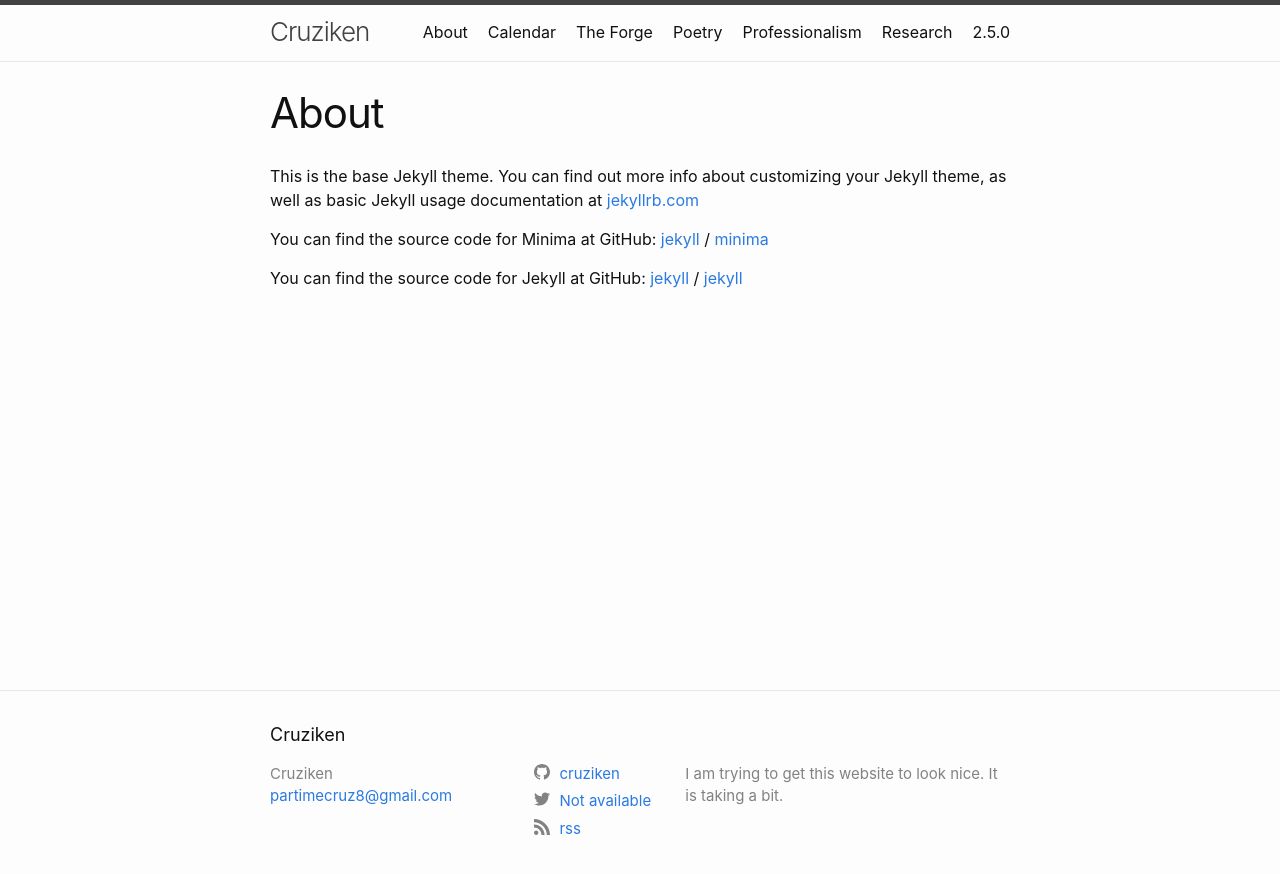
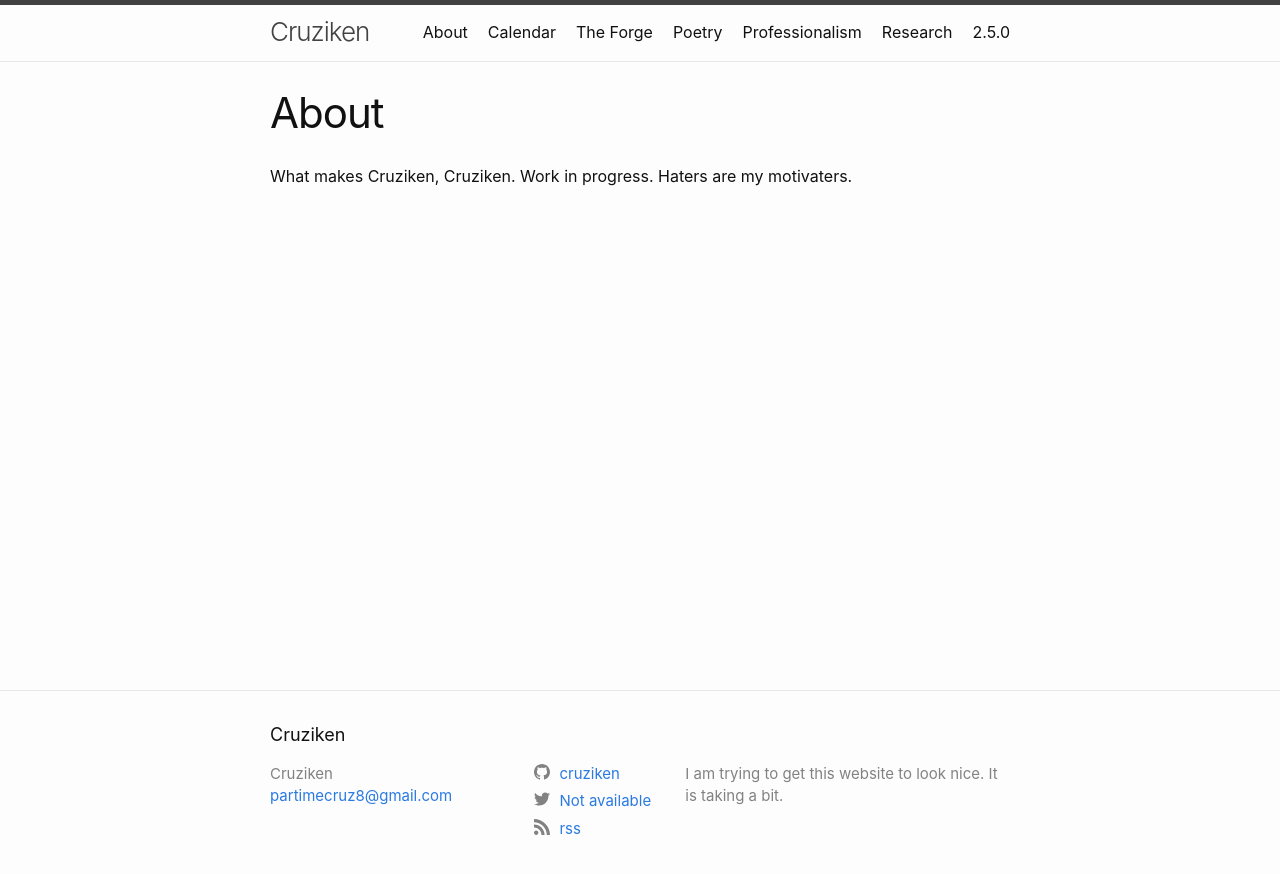
Before and after one commit to Cruziken/cruziken.github.io, a Jekyll site: the page built from about.md, in a window 1280 px wide. Shown: the top 874 px of the page. Built offline with Jekyll 4.4.1, drawn with Linux system fonts in a browser that asks for light colours.

Commit message:
Update about.md

```diff
--- a/about.md
+++ b/about.md
@@ -4,15 +4,4 @@
 permalink: /about/
 ---
 
-This is the base Jekyll theme. You can find out more info about customizing your Jekyll theme, as well as basic Jekyll usage documentation at [jekyllrb.com](https://jekyllrb.com/)
-
-You can find the source code for Minima at GitHub:
-[jekyll][jekyll-organization] /
-[minima](https://github.com/jekyll/minima)
-
-You can find the source code for Jekyll at GitHub:
-[jekyll][jekyll-organization] /
-[jekyll](https://github.com/jekyll/jekyll)
-
-
-[jekyll-organization]: https://github.com/jekyll
+What makes Cruziken, Cruziken. Work in progress. Haters are my motivaters.
```
